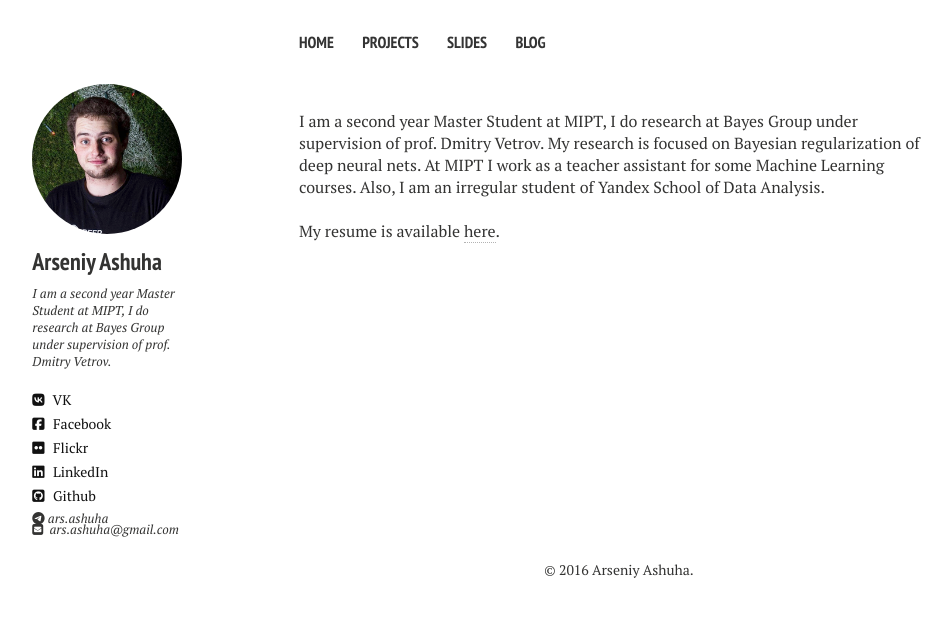
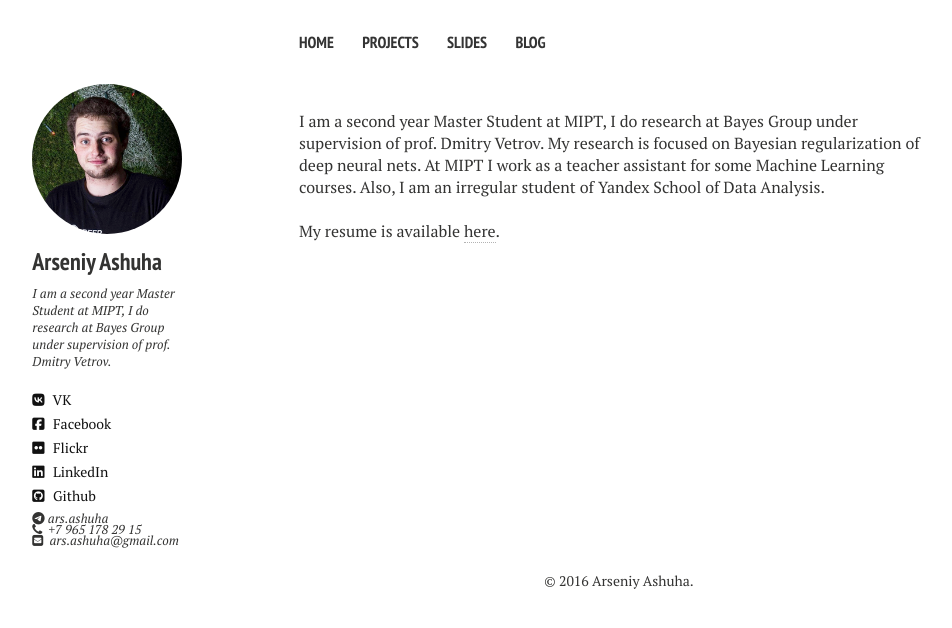
Before and after one commit to senya-ashukha/senya-ashukha.github.io, a Jekyll site: the page built from index.md, in a window 1280 px wide. Shown: the top 628 px of the page, without its empty margins (21-973 px from the left). Built offline with Jekyll 4.4.1, drawn with Linux system fonts in a browser that asks for light colours; nearby versions of some CDN libraries.

```diff
--- a/_config.yml
+++ b/_config.yml
@@ -11,6 +11,7 @@
   facebook: ars.ashuha
   flickr: 115219639@N03
   telegram: ars.ashuha
+  phone: +7 965 178 29 15
 
 # google_analytics: UA-52736040-1
 # google_verify: https://ssl.bing.com/webmaster/configure/verify/ownership Option 2 content= goes here
--- a/_includes/_author-bio.html
+++ b/_includes/_author-bio.html
@@ -13,7 +13,6 @@
 {% if site.owner.flickr %}<a href="https://www.flickr.com/photos/{{ site.owner.flickr }}" class="author-social" target="_blank"><i class="fa fa-flickr" ></i> Flickr</a>{% endif %}
 {% if site.owner.linkedin %}<a href="http://linkedin.com/in/{{ site.owner.linkedin }}" class="author-social" target="_blank"><i class="fa fa-linkedin-square"></i> LinkedIn</a>{% endif %}
 {% if site.owner.github %}<a href="http://github.com/{{ site.owner.github }}" class="author-social" target="_blank"><i class="fa fa-github-square"></i> Github</a>{% endif %}
-
 {% if site.owner.telegram %}<p font-size=3><i class="fa fa-telegram"></i> {{ site.owner.telegram }}</a>{% endif %}
-
+{% if site.owner.phone %}<p font-size=2><i class="fa fa-phone"></i>&nbsp; {{ site.owner.phone }}</p>{% endif %}
 {% if site.owner.email %}<p font-size=2><i class="fa fa-envelope-square"></i>&nbsp; {{ site.owner.email }}</p>{% endif %}
```
